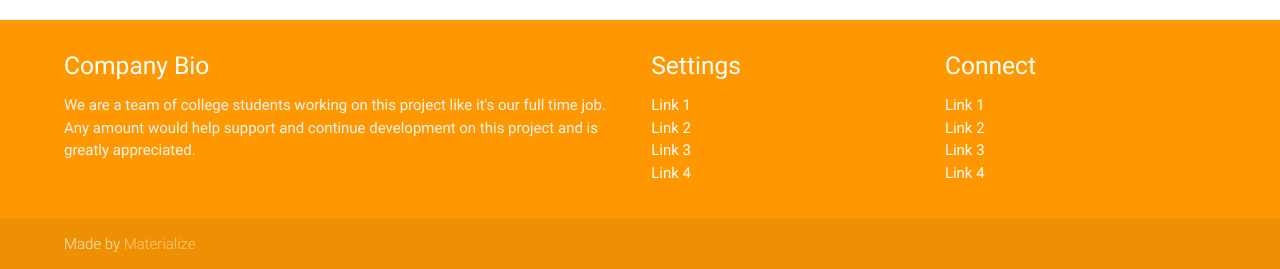
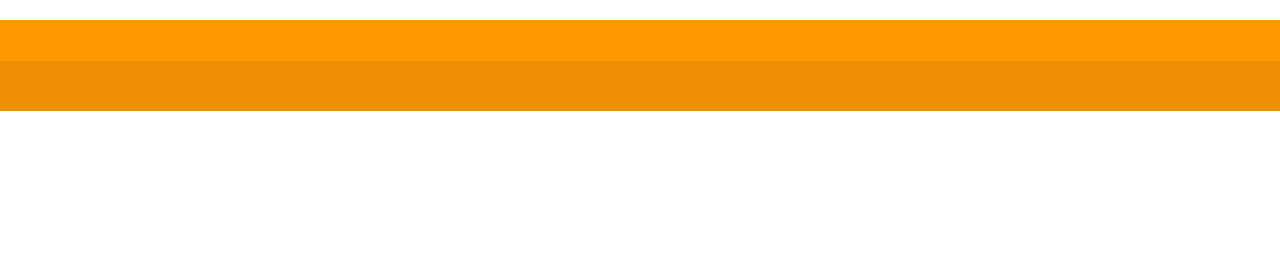
Before and after one commit to zukethenuke/visuwellize, a Rails app: page /nd/charts in a window 1280 px wide. Shown: the part 1200-1469 px from the top of the page. After the commit the page ends 1311 px from the top, so only its background shows below. Run offline with Rails 7, Linux system fonts and the light colour scheme; style sheets or scripts are compiled from the project's sources; some libraries are stand-ins or nearby versions.

Commit message:
Not sure what I changed... Tired...

```diff
--- a/app/assets/javascripts/ScatterCtrl.js
+++ b/app/assets/javascripts/ScatterCtrl.js
@@ -22,13 +22,25 @@
     );
 
     $scope.slider = {
-      minValue: 100,
-      maxValue: 1500,
+      minValue: 200,
+      maxValue: 2500,
       options: {
         floor: 1,
-        ceil: 2000,
+        ceil: 2500,
         draggableRange: true
       }
+    };
+
+    $scope.greaterThan = function(minWellCount) {
+      return function(operator) {
+        if (operator.wellCount >= minWellCount) { return true };
+      };
+    };
+
+    $scope.lessThan = function(maxWellCount) {
+      return function(operator) {
+        if (operator.wellCount < maxWellCount) { return true };
+      };
     };
 
     var getNewWells = function() {
--- a/app/assets/javascripts/production_bar.js
+++ b/app/assets/javascripts/production_bar.js
@@ -1,6 +1,7 @@
 /* global d3 */
 
 function proBar(well) {
+  var operatorColor = well.color;
   d3.json("http://localhost:3000/api/nd/" + well.id, function(well) {
 
     d3.selectAll(".bar_graph").remove();
@@ -76,6 +77,6 @@ function proBar(well) {
       .attr("width", 2)
       .attr("y", function(d) { return yScale(d.bbls_oil); })
       .attr("height", function(d) { return height - yScale(d.bbls_oil); })
-      .style("fill", 'steelblue');
+      .style("fill", operatorColor);
   });
 }
--- a/app/assets/javascripts/scatter.js
+++ b/app/assets/javascripts/scatter.js
@@ -92,20 +92,22 @@ var scatter = function(wells) {
       .transition()
       .call(yAxis);
 
-    // xg.append("text")
-    //   .attr("class", "label")
-    //   .attr("x", width)
-    //   .attr("y", -6)
-    //   .style("text-anchor", "end")
-    //   .text("Spud Date");
+    d3.select('.xAxis')
+      .append("text")
+      .attr("class", "label")
+      .attr("x", width)
+      .attr("y", -6)
+      .style("text-anchor", "end")
+      .text("Spud Date");
 
-    // yg.append("text")
-    //   .attr("class", "label")
-    //   .attr("transform", "rotate(-90)")
-    //   .attr("y", 6)
-    //   .attr("dy", ".71em")
-    //   .style("text-anchor", "end")
-    //   .text("Depth (ft)");
+    d3.select('.yAxis')
+      .append("text")
+      .attr("class", "label")
+      .attr("transform", "rotate(-90)")
+      .attr("y", 6)
+      .attr("dy", ".71em")
+      .style("text-anchor", "end")
+      .text("Depth (ft)");
 
 
     var circles = d3.select('.chart').selectAll("circle")
@@ -135,7 +137,7 @@ var scatter = function(wells) {
       toolTip.html(d.operator + "<br> Depth: " + d.td + " feet<br>Total Oil Output: " + formatComma(d.cumOil) + " bbls")
         .style("left", (d3.event.pageX) + "px")
         .style("top", (d3.event.pageY) - 85 + "px");
-      proBar(d)
+      proBar(d);
     });
 
     circles.on("mouseout", function(d) {
--- a/app/views/layouts/application.html.erb
+++ b/app/views/layouts/application.html.erb
@@ -44,35 +44,35 @@
     <div class="container">
       <div class="row">
         <div class="col l6 s12">
-          <h5 class="white-text">Company Bio</h5>
+          <!-- <h5 class="white-text">Company Bio</h5>
           <p class="grey-text text-lighten-4">We are a team of college students working on this project like it's our full time job. Any amount would help support and continue development on this project and is greatly appreciated.</p>
 
-
+ -->
         </div>
         <div class="col l3 s12">
-          <h5 class="white-text">Settings</h5>
+          <!-- <h5 class="white-text">Settings</h5>
           <ul>
             <li><a class="white-text" href="#!">Link 1</a></li>
             <li><a class="white-text" href="#!">Link 2</a></li>
             <li><a class="white-text" href="#!">Link 3</a></li>
             <li><a class="white-text" href="#!">Link 4</a></li>
-          </ul>
+          </ul> -->
         </div>
         <div class="col l3 s12">
-          <h5 class="white-text">Connect</h5>
+          <!-- <h5 class="white-text">Connect</h5>
           <ul>
             <li><a class="white-text" href="#!">Link 1</a></li>
             <li><a class="white-text" href="#!">Link 2</a></li>
             <li><a class="white-text" href="#!">Link 3</a></li>
             <li><a class="white-text" href="#!">Link 4</a></li>
-          </ul>
+          </ul> -->
         </div>
       </div>
     </div>
     <div class="footer-copyright">
-      <div class="container">
+     <!--  <div class="container">
       Made by <a class="orange-text text-lighten-3" href="http://materializecss.com">Materialize</a>
-      </div>
+      </div> -->
     </div>
   </footer>
 
--- a/app/views/nd_wells/charts.html.erb
+++ b/app/views/nd_wells/charts.html.erb
@@ -73,7 +73,7 @@
       <div class="row">
       <div class="col s8 m8">
         <h5>Oil Companies</h5>
-        <div ng-repeat="operator in completeOperatorList | filter: {name: nameFilter} | orderBy:orderAttribute:isOrderDescending">
+        <div ng-repeat="operator in completeOperatorList | filter: {name: nameFilter} | filter: greaterThan(slider.minValue) | filter: lessThan(slider.maxValue) | orderBy:orderAttribute:isOrderDescending">
         <input type="checkbox" class="operatorList" id="{{ operator.id }}" ng-model="operator.checked"/>
         <label for="{{ operator.id }}", class="operatorName">{{ operator.name }} ( {{ operator.wellCount }} )</label>
       </div>
@@ -102,19 +102,10 @@
           </form>
         </div>
         <div>
-            <form action="#">
-            <p class="range-field"> <!-- var selectedYear = document.getElementById("menu").value; -->
-              <input type="range" id="slider" min="0" max="1000"/>
-            </p>
-
-            <div>
           <rzslider rz-slider-model="slider.minValue"
                     rz-slider-high="slider.maxValue"
                     rz-slider-options="slider.options">
           </rzslider>
-            </div>
-
-          </form>
         </div>
       </div>
     </div>
```
Lines whose indentation alone changed are shown as unchanged.
